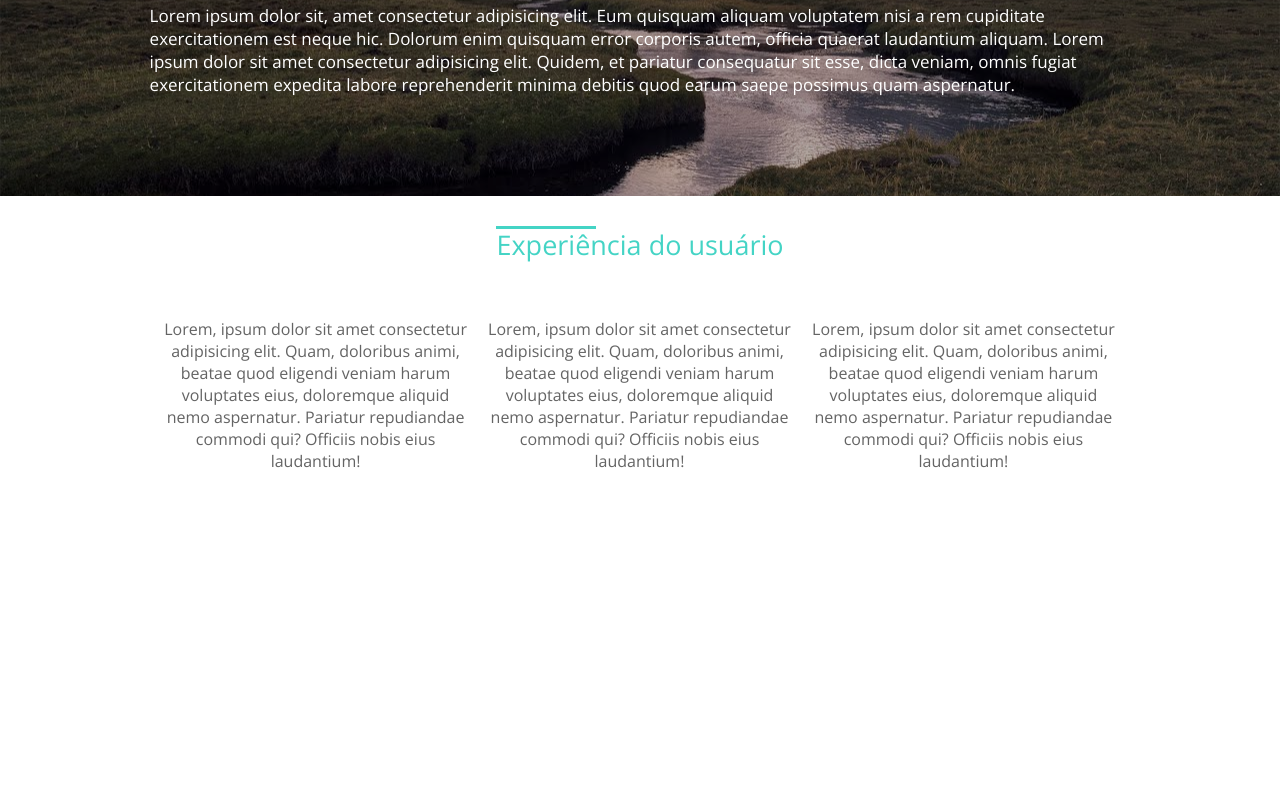
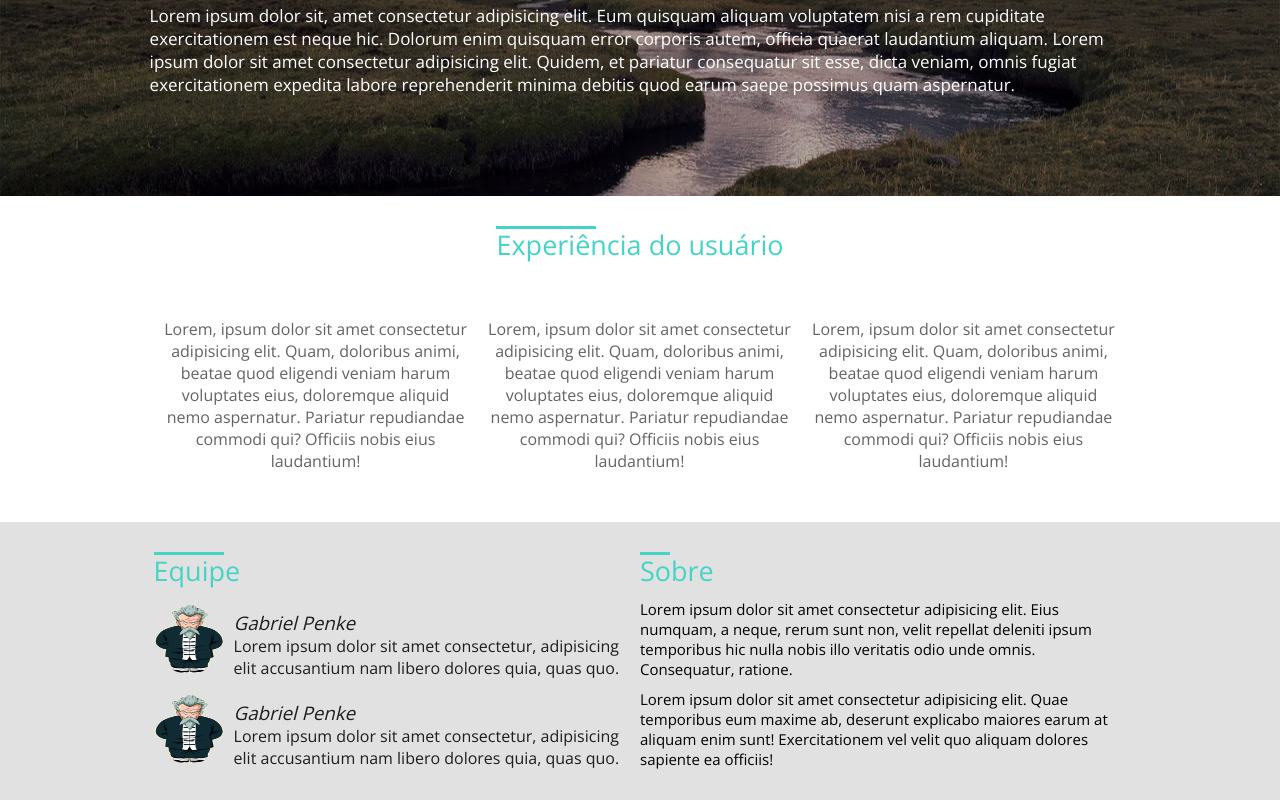
Before and after one commit to Gabriel-Penke/Projeto-Danki-code, a plain HTML site: page index.html in a window 1280 px wide. Shown: the part 321-1121 px from the top of the page. Before the commit the page ends 843 px from the top, so only its background shows below. Drawn offline with nearby package versions, Linux system fonts and the light colour scheme.

Commit message:
Nova seção foi adicionadas
Seção nova adicionada e também as sub-seções 'equipe' e 'sobre'

```diff
--- a/css/style.css
+++ b/css/style.css
@@ -121,8 +121,66 @@ section.diferenciais{
     font-size: 16px;
 }
 
+section.sobre-equipe{
+    padding: 30px 0;
+    background: rgb(225,225,225);
+}
+
+section.sobre-equipe > .conteiner{
+    display: flex;
+}
+
+.equipe-conteiner{
+    width: 50%;
+    flex-wrap: wrap;
+}
+
+.sobre-conteiner{
+    width: 50%;
+    flex-wrap: wrap;
+}
+.sobre-conteiner p{
+    color: black;
+    font-size: 15px;
+    margin-top: 10px;
+}
+
+.img-avatar{
+    display: inline-block;
+    width: 70px;
+    height: 70px;
+    border-radius: 50%;
+    background-size: 100% 100%;
+}
+.descricao-avatar{
+    padding: 0 10px;
+    width: calc(100% - 70px);
+    display: inline-block;
+}
+.avatar-box{
+    margin-top: 15px;
+}
+
+.descricao-avatar h3{
+    color: rgb(30, 30, 30);
+    font-weight: normal;
+    font-style: italic;
+}
+
+.descricao-avatar p{
+    color: rgb(30, 30, 30);
+    font-weight: lighter;
+}
+
 @media screen and(max-width: 768px){
     .box-icone-single{
         width: 100%;
     }
+    .equipe-conteiner{
+        width: 100%;
+    }
+    .sobre-conteiner{
+        width: 100%;
+        margin-top: 60px;
+    }
 }
--- a/index.html
+++ b/index.html
@@ -37,7 +37,7 @@
             <div class="line-text">
                 <div style="width:100px"></div>
                 <h2>Experiência do usuário</h2>
-            </div>
+            </div><!--line-text-->
 
             <div class="icones-diferenciais">
                 <div class="box-icone-single">
@@ -56,5 +56,37 @@
             </div>
         </div>
     </section><!--Section diferenciais-->
+    <section class="sobre-equipe">
+        <div class="conteiner">
+            <div class="equipe-conteiner">
+                <div class="line-text">
+                    <div style="width:70px"></div>
+                    <h2>Equipe</h2>
+                </div><!--line-text-->
+            <div class="avatar-box">
+                <div style="background-image: url('imagens/Jackie_Chun.png');" class="img-avatar"></div><div class="descricao-avatar">
+    <h3>Gabriel Penke</h3>
+    <p>Lorem ipsum dolor sit amet consectetur, adipisicing elit accusantium nam libero dolores quia, quas quo.</p>
+</div>
+
+            </div><!--Avatar-Box-->
+            <div class="avatar-box">
+                <div style="background-image: url('imagens/Jackie_Chun.png');" class="img-avatar"></div><div class="descricao-avatar">
+    <h3>Gabriel Penke</h3>
+    <p>Lorem ipsum dolor sit amet consectetur, adipisicing elit accusantium nam libero dolores quia, quas quo.</p>
+</div>
+
+            </div><!--Avatar-Box-->
+            </div><!--Equipe-->
+            <div class="sobre-conteiner">
+                <div class="line-text">
+                    <div style="width:30px"></div>
+                    <h2>Sobre</h2>
+                    <p>Lorem ipsum dolor sit amet consectetur adipisicing elit. Eius numquam, a neque, rerum sunt non, velit repellat deleniti ipsum temporibus hic nulla nobis illo veritatis odio unde omnis. Consequatur, ratione.</p>
+                    <p>Lorem ipsum dolor sit amet consectetur adipisicing elit. Quae temporibus eum maxime ab, deserunt explicabo maiores earum at aliquam enim sunt! Exercitationem vel velit quo aliquam dolores sapiente ea officiis!</p>
+                </div><!--line-text-->
+            </div><!--Sobre conteiner-->
+        </div><!--Conteiner-->
+    </section><!--Sobre equipe-->
 </body>
 </html>
```
Also changed, not shown: imagens/Jackie_Chun.png (added).
